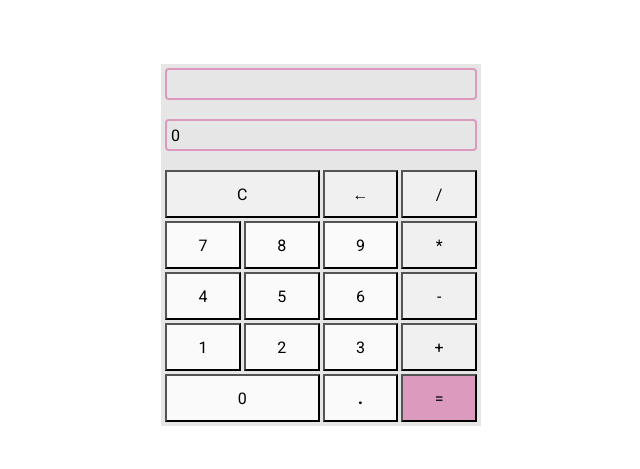
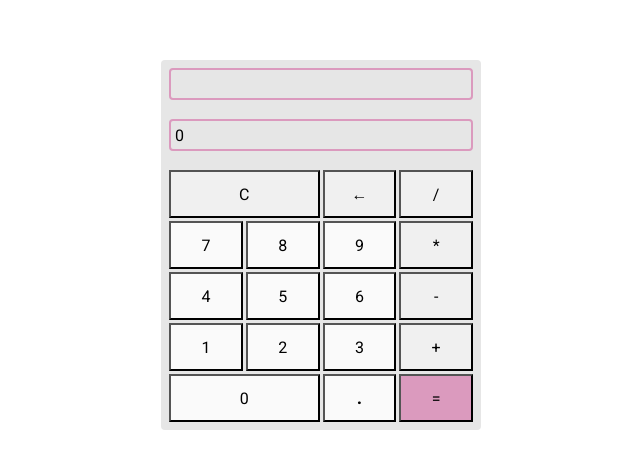
Before and after one commit to M-hossameldine/Brainnest-Task-4-Calculator, a plain HTML site: page index.html in a window 1280 px wide. Shown: the part 155-624 px from the top of the page, without its empty margins (319-959 px from the left). Drawn offline with Linux system fonts and the light colour scheme.

Commit message:
style: calculator layout

```diff
--- a/css/styles.css
+++ b/css/styles.css
@@ -7,7 +7,8 @@ main {
 .calculator {
   position: relative;
   flex: 0 0 100%;
-  padding: 0.25rem;
+  padding: 0.5rem;
+  border-radius: 4px;
   display: grid;
   grid-template-columns: repeat(4, 1fr);
   grid-template-rows: repeat(7, 3rem);
```
